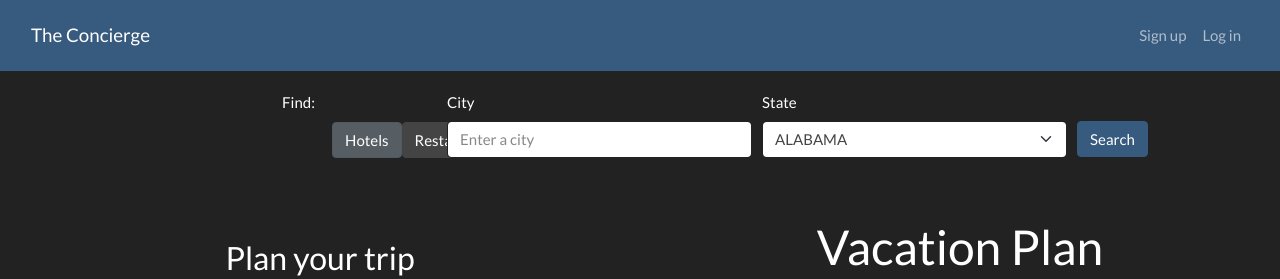
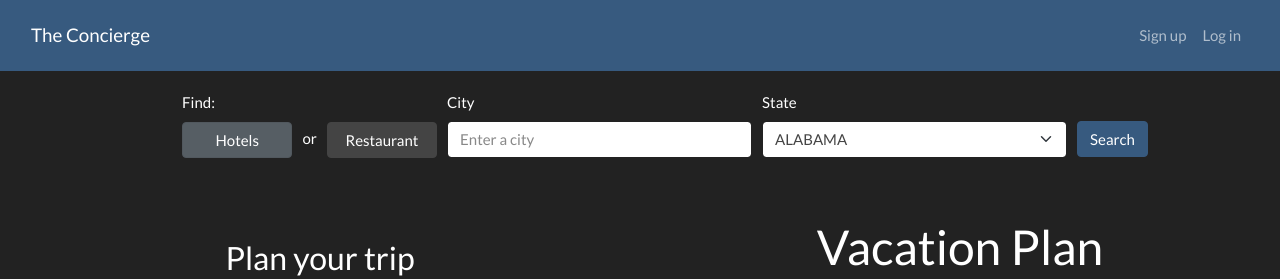
Before and after one commit to KKTTAAII/capstone_first, a Flask app: template templates/itinerary/new_iti.html in a window 1280 px wide. Shown: the top 279 px of the page. Run offline with Flask 2, Linux system fonts and the light colour scheme; the template is opened without the code that fills it, so the values that code supplies are empty; parts of the project's set-up code (start-up, migrations or seed data) failed here and were passed over; some libraries are stand-ins or nearby versions.

Commit message:
hide planMyTrip btn before hitting search btn

```diff
--- a/static/app.css
+++ b/static/app.css
@@ -112,12 +112,20 @@
 
 .type-div{
     display: flex;
-    margin-left: 200px;
+    margin-left: 50px;
     margin-top: 8.5px;
 }
 
+.type{
+    width: 200px;
+}
+
 .find-span {
-    margin-left: 150px;
+    margin-left: 50px;
+}
+
+.or-span {
+    margin: 5px 10px;
 }
 
 @media screen and (max-width: 620px) {
--- a/static/new_iti.js
+++ b/static/new_iti.js
@@ -277,7 +277,9 @@
   const city = document.getElementById("city");
   const placeType = document.getElementsByName("type");
   const state = document.getElementById("state");
+  const planMyTripBtn = document.getElementById("submitItiBtn");
   let type;
+  planMyTripBtn.classList.remove("hide");
 
   for (let i = 0; i < placeType.length; i++) {
     if (placeType[i].checked) {
--- a/templates/itinerary/new_iti.html
+++ b/templates/itinerary/new_iti.html
@@ -9,6 +9,7 @@
           <div class="type-div">
             <input type="radio" class="btn-check " name="type" id="lodging" value="lodging" autocomplete="off" checked>
             <label class="btn btn-secondary type" for="lodging">Hotels</label>
+            <span class="or-span">or</span>
             <input type="radio" class="btn-check " name="type" id="restaurant" value="restaurant" autocomplete="off">
             <label class="btn btn-secondary type" for="restaurant">Restaurant</label>
           </div>
@@ -107,7 +108,7 @@
             <br />
             <button
               type="submit"
-              class="btn btn-primary btn-lg btn-block"
+              class="btn btn-primary btn-lg btn-block hide"
               id="submitItiBtn"
             >
               Plan my trip
```
